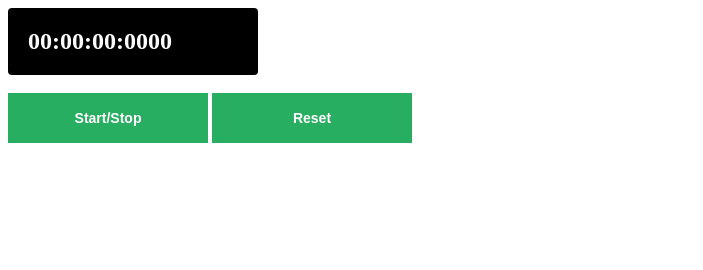
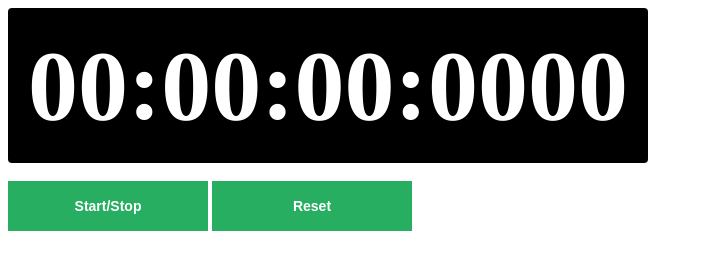
Before and after one commit to srivastavaritik/JS_Stopwatch, a plain HTML site: page index.html in a window 1280 px wide. Shown: the whole page, without its empty margins (0-703 px from the left). Drawn offline with Linux system fonts and the light colour scheme; files that its build step writes are made by us from their sources.

Commit message:
css updated

```diff
--- a/index.html
+++ b/index.html
@@ -3,19 +3,19 @@
 
     <head>
 
-        <link rel="stylesheet" type="text/css" href="styles.css">
+        <link rel="stylesheet" type="text/css" href="css/styles.css">
 
         <style>
 
           #stopwatch {
-                font-size: 24px;
+                font-size: 100px;
                 font-weight: bold;
                 color: white;
                 background-color: black;
                 border-radius: 4px;
                 padding: 20px;
                 display: inline-block;
-                width: 210px;
+                width: 600px;
                 max-width: 100%;
 
             }
```
